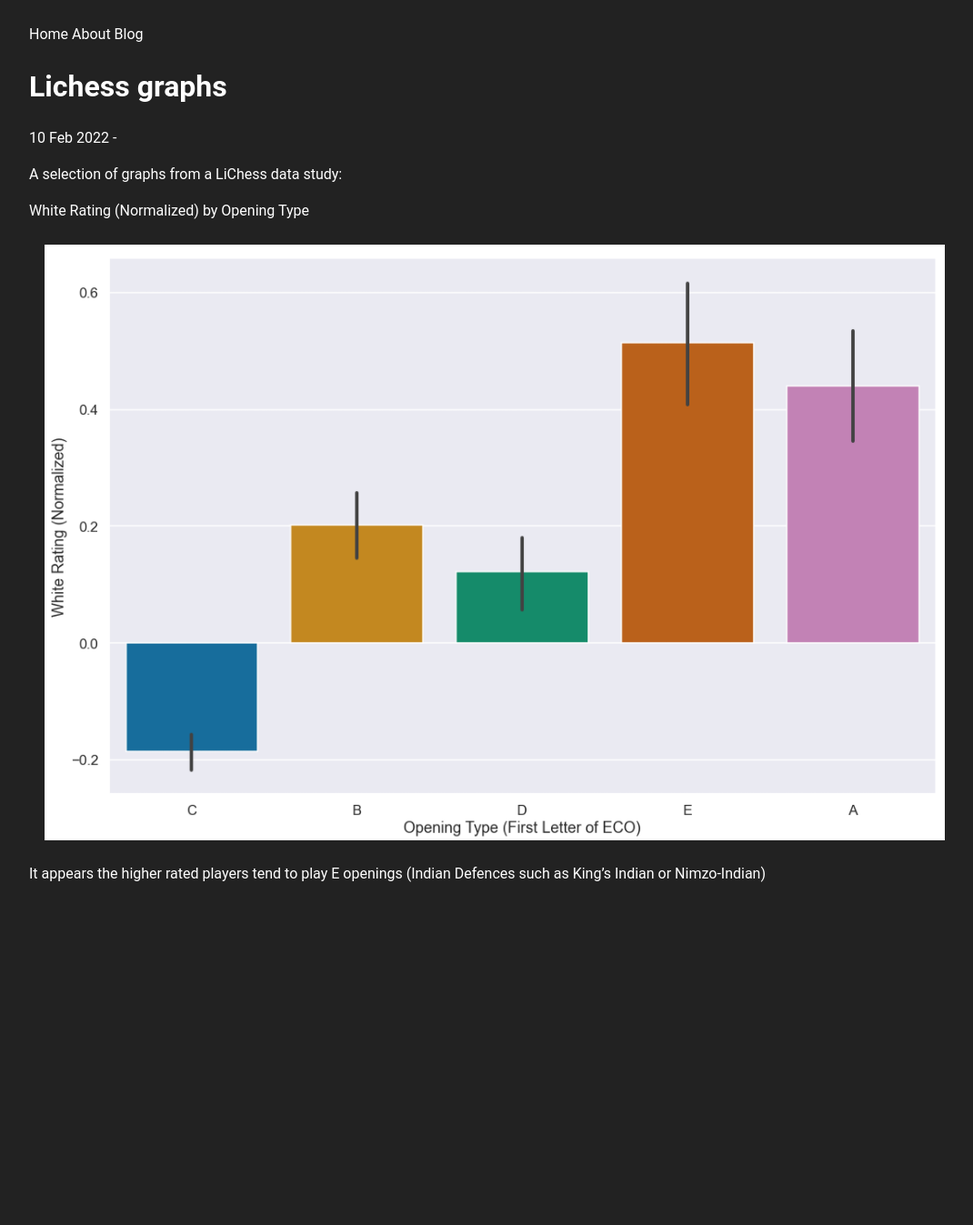
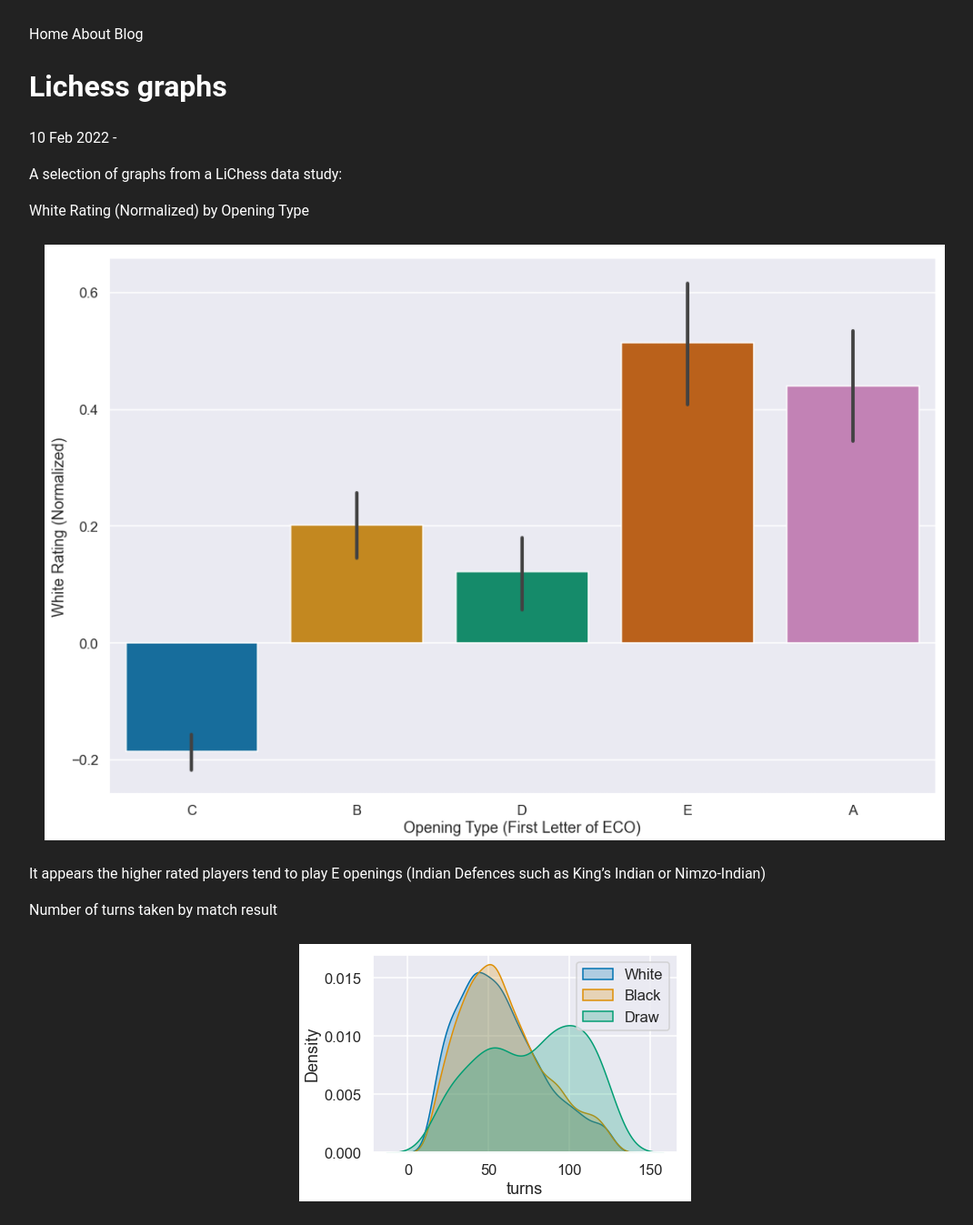
Before and after one commit to e-floate/e-floate.github.io, a Jekyll site: the page built from _posts/2022-02-10-LiChess Graphs.md, in a window 1280 px wide. Shown: the whole page at 91% size, without its empty margins (96-1166 px from the left). Built offline with Jekyll 4.4.1, drawn with Linux system fonts in a browser that asks for light colours; before the commit the page ends 999 px from its top, so only the background shows below that.

Commit message:
update to lichess graphs

```diff
--- a/_posts/2022-02-10-LiChess Graphs.md
+++ b/_posts/2022-02-10-LiChess Graphs.md
@@ -5,6 +5,10 @@
 
 White Rating (Normalized) by Opening Type
 
-![Graph 1](/assets/images/Opening_Type_v_Rating.png "graph")
+![White Rating (Normalized) by Opening Type](/assets/images/Opening_Type_v_Rating.png "White Rating (Normalized) by Opening Type")
 
 It appears the higher rated players tend to play E openings (Indian Defences such as King's Indian or Nimzo-Indian)
+
+Number of turns taken by match result
+
+![Graph 2](/assets/images/Turns_Dist_by_Result.png "graph")
```
Also changed, not shown: 1 other file.
